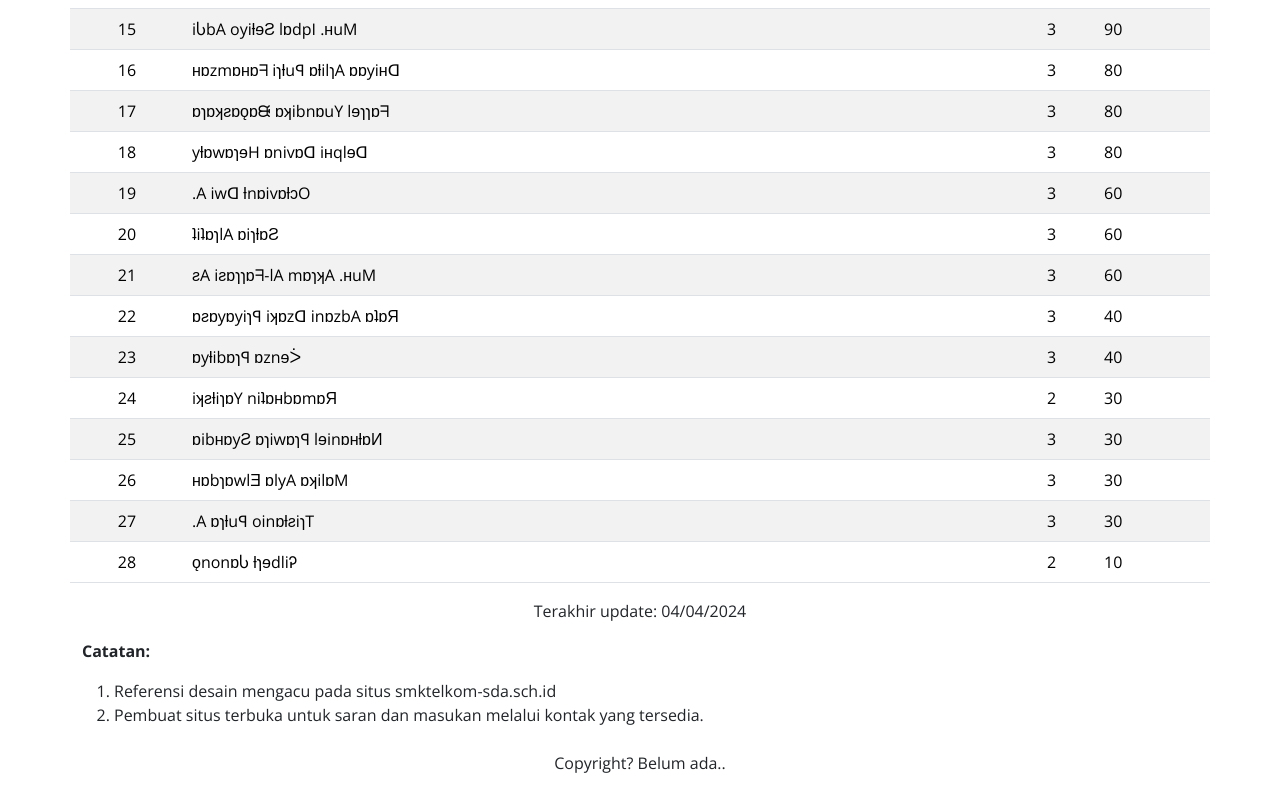
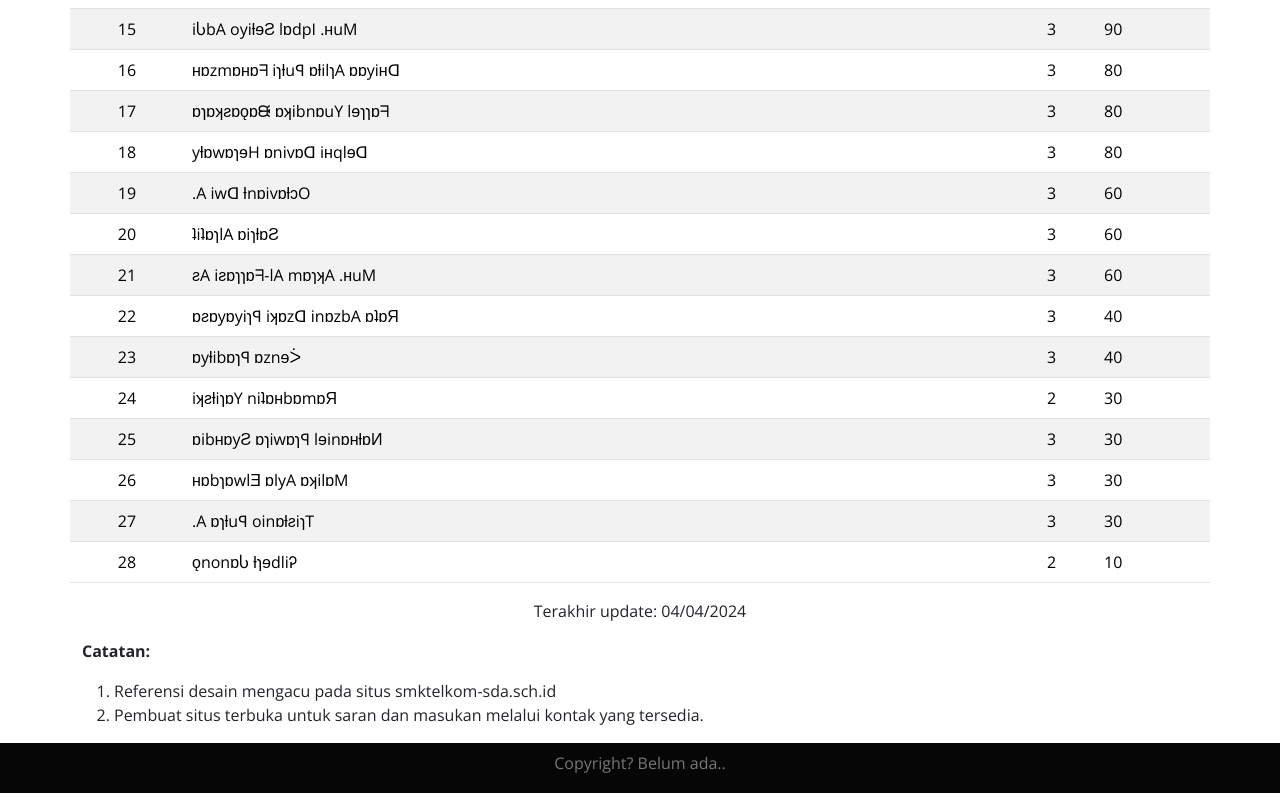
Before and after one commit to ainandoo/dtp-iot-skomda, a plain HTML site: page liga.html in a window 1280 px wide. Shown: the part 1480-2273 px from the top of the page. Drawn offline with nearby package versions, Linux system fonts and the light colour scheme.

Commit message:
Update style.css

```diff
--- a/style.css
+++ b/style.css
@@ -1 +1 @@
-@import url('https://fonts.googleapis.com/css2?family=Open+Sans:ital,wght@0,300..800;1,300..800&display=swap');.bg-skomda-red{background-color:#ab3737}.color-skomda-red{color:#a94442}.skomda-font{font-family:"Open Sans", Arial, sans-serif}nav ul li a{color:black !important}nav ul li a:hover{background-color:#ab3737;color:white !important}
+@import url('https://fonts.googleapis.com/css2?family=Open+Sans:ital,wght@0,300..800;1,300..800&display=swap');.bg-skomda-red{background-color:#ab3737}.color-skomda-red{color:#a94442}.skomda-font{font-family:"Open Sans", Arial, sans-serif}nav ul li a{color:black !important}nav ul li a:hover{background-color:#ab3737;color:white !important}footer{height:50px;background-color:#060606;color:#777777}
```
